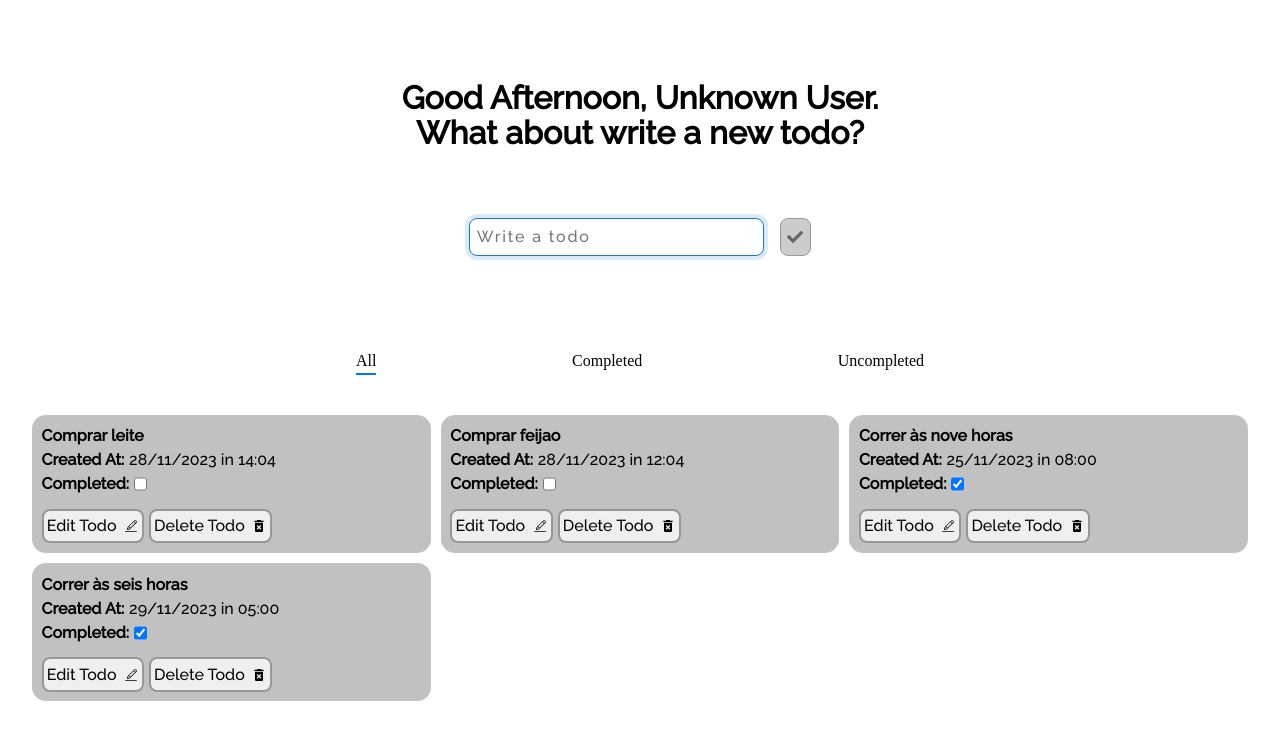
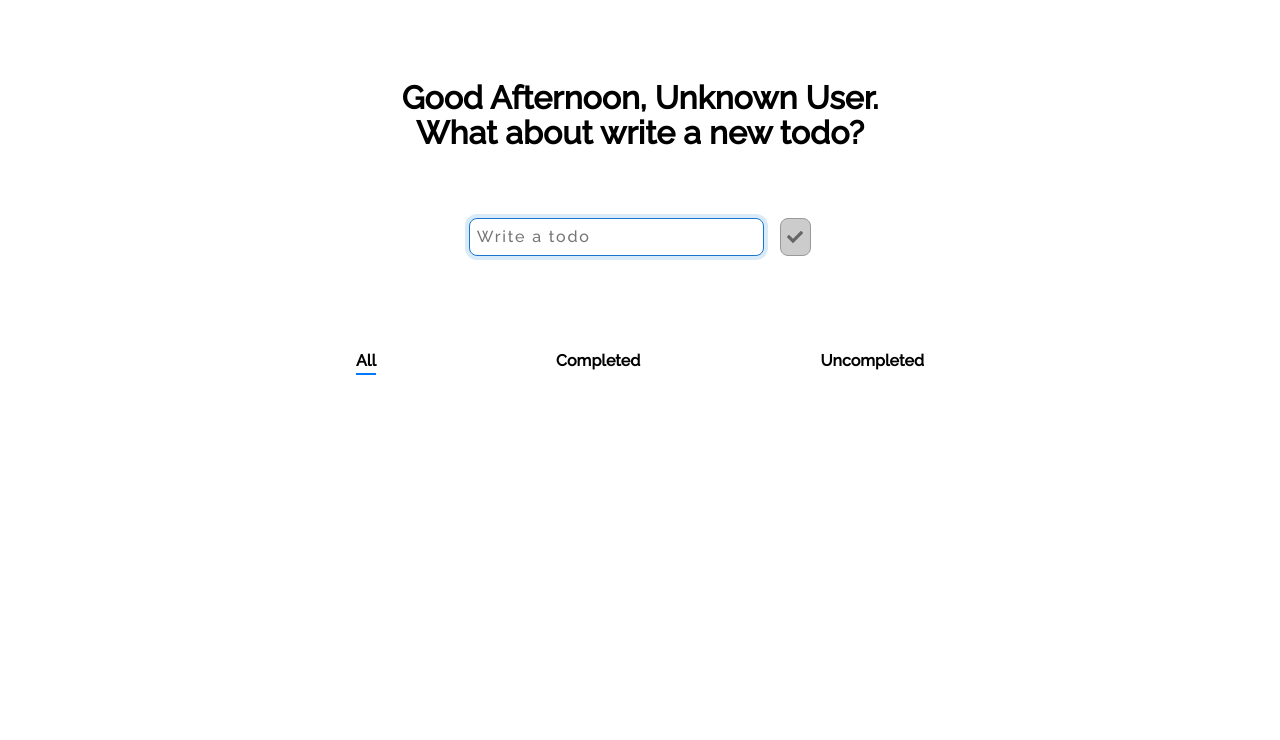
Before and after one commit to kaiohnr/todoList-app-react-redux, a React (Vite) app: page / in a window 1280 px wide. Shown: the top 740 px of the page. Built offline with nearby package versions, Linux system fonts and the light colour scheme.

Commit message:
bin created for deleted todos

```diff
--- a/src/features/todos/FilterTodoSlice.jsx
+++ b/src/features/todos/FilterTodoSlice.jsx
@@ -17,10 +17,18 @@ const filterSlice = createSlice({
     showUncompletedTodos: (state, action) => {
       state.filter = 'uncompleted';
     },
+    showDeletedTodos: (state, action) => {
+      console.log('deleted');
+      state.filter = 'deleted';
+    },
   },
 });
 
-export const { showAllTodos, showCompletedTodos, showUncompletedTodos } =
-  filterSlice.actions;
+export const {
+  showAllTodos,
+  showCompletedTodos,
+  showUncompletedTodos,
+  showDeletedTodos,
+} = filterSlice.actions;
 
 export default filterSlice.reducer;
--- a/src/features/todos/FilterTodos.jsx
+++ b/src/features/todos/FilterTodos.jsx
@@ -3,12 +3,15 @@ import {
   showAllTodos,
   showCompletedTodos,
   showUncompletedTodos,
+  showDeletedTodos,
 } from './FilterTodoSlice';
 import styles from './FilterTodos.module.css';
+import { IoTrashBin } from 'react-icons/io5';
 
 const FilterTodos = () => {
   const dispatch = useDispatch();
   const { filter } = useSelector((store) => store.filter);
+  const todosBin = useSelector((store) => store.todosBin);
 
   const showAll = () => {
     dispatch(showAllTodos());
@@ -20,6 +23,10 @@ const FilterTodos = () => {
 
   const showUncompleted = () => {
     dispatch(showUncompletedTodos());
+  };
+
+  const showDeleted = () => {
+    dispatch(showDeletedTodos());
   };
 
   return (
@@ -47,6 +54,22 @@ const FilterTodos = () => {
       >
         <p onClick={showUncompleted}>Uncompleted</p>
       </div>
+
+      {todosBin.length >= 1 && (
+        <div
+          className={` ${styles['filter-option__bin']} ${
+            filter === 'deleted' ? styles['active-bin'] : ''
+          } `}
+        >
+          <p onClick={showDeleted}>
+            Deleted Todos{' '}
+            <span className={styles['bin-count']}>
+              {todosBin ? todosBin.length : null}
+            </span>
+          </p>
+          <IoTrashBin />
+        </div>
+      )}
     </div>
   );
 };
--- a/src/features/todos/FilterTodos.module.css
+++ b/src/features/todos/FilterTodos.module.css
@@ -9,8 +9,58 @@
 }
 
 .filter-option {
+  font-family: 'Raleway', sans-serif;
+  font-weight: bold;
   position: relative;
   cursor: pointer;
+}
+
+.filter-option__bin {
+  position: relative;
+  cursor: pointer;
+  font-family: 'Raleway', sans-serif;
+  font-weight: bold;
+  display: flex;
+  align-items: center;
+  gap: 0.4rem;
+  text-align: center;
+}
+
+.filter-option__bin::after {
+  content: '';
+  position: absolute;
+  width: 0px;
+  height: 2px;
+  left: 50%;
+  top: 95%;
+  background-color: #0077ff;
+  transition: all ease-in-out 0.2s;
+}
+
+.filter-option:hover::after {
+  width: 100%;
+  left: 0;
+}
+
+.bin-count {
+  position: absolute;
+  left: -10%;
+  bottom: 60%;
+  z-index: -1;
+  height: 25px;
+  width: 25px;
+  background-color: rgb(255, 64, 64);
+  border-radius: 50%;
+  display: inline-block;
+}
+
+.active-bin::after {
+  content: '';
+  position: absolute;
+  background-color: #0077ff;
+  width: 100%;
+  height: 2px;
+  left: 0;
 }
 
 .filter-option::after {
--- a/src/features/todos/TodoItem.jsx
+++ b/src/features/todos/TodoItem.jsx
@@ -5,6 +5,10 @@ import { useDispatch } from 'react-redux';
 import { deleteTodo, completeTodo, setTodoAsEditing } from './todosSlice';
 import { editTitle } from './todoTitleSlice';
 import { useSelector } from 'react-redux';
+import { addDeletedTodo } from './TodosBinSlice';
+import { deleteTodoPermanently } from './TodosBinSlice';
+import { addTodoFromRestore } from './todosSlice';
+import { showAllTodos } from './FilterTodoSlice';
 
 const TodoItem = ({
   id,
@@ -17,6 +21,8 @@ const TodoItem = ({
   isEditing,
 }) => {
   const dispatch = useDispatch();
+  const allTodos = useSelector((state) => state.todos);
+  const deletedTodos = useSelector((state) => state.todosBin);
 
   const changeCompleteTodo = () => {
     dispatch(completeTodo(id));
@@ -29,6 +35,46 @@ const TodoItem = ({
 
   const handleDeleteTodo = () => {
     dispatch(deleteTodo(id));
+    dispatch(
+      addDeletedTodo({
+        id,
+        title,
+        completed,
+        createdDate,
+        createdTime,
+        editedDate,
+        editedTime,
+        isEditing,
+      })
+    );
+  };
+
+  const getDeletedTodo = deletedTodos.find((todo) => todo.id === id);
+
+  const handleRestoreTodo = () => {
+    dispatch(
+      addTodoFromRestore({
+        id,
+        title,
+        completed,
+        createdDate,
+        createdTime,
+        editedDate,
+        editedTime,
+        isEditing,
+      })
+    );
+    dispatch(deleteTodoPermanently(id));
+    if (deletedTodos.length === 1) {
+      dispatch(showAllTodos());
+    }
+  };
+
+  const handleDeleteTodoPermanently = () => {
+    dispatch(deleteTodoPermanently(id));
+    if (deletedTodos.length === 1) {
+      dispatch(showAllTodos());
+    }
   };
 
   return (
@@ -66,18 +112,37 @@ const TodoItem = ({
       </div>
 
       <div className={styles['todo-item__options']}>
+        {getDeletedTodo ? (
+          <button
+            className={styles['todo-item__edit-btn']}
+            onClick={() => handleRestoreTodo()}
+          >
+            Restore Todo <CiEdit />
+          </button>
+        ) : (
           <button
             className={styles['todo-item__edit-btn']}
             onClick={() => handleSetEditTodo()}
           >
             Edit Todo <CiEdit />
           </button>
+        )}
+
+        {getDeletedTodo ? (
+          <button
+            className={styles['todo-item__delete-btn']}
+            onClick={() => handleDeleteTodoPermanently()}
+          >
+            Delete Todo Permanently <MdDeleteForever />
+          </button>
+        ) : (
           <button
             className={styles['todo-item__delete-btn']}
             onClick={() => handleDeleteTodo()}
           >
             Delete Todo <MdDeleteForever />
           </button>
+        )}
       </div>
     </li>
   );
--- /dev/null
+++ b/src/features/todos/TodosBinSlice.jsx
@@ -0,0 +1,19 @@
+import { createSlice } from '@reduxjs/toolkit';
+
+const initialState = [];
+
+const todosBinSlice = createSlice({
+  name: 'todosBin',
+  initialState,
+  reducers: {
+    addDeletedTodo: (state, action) => {
+      return (state = [...state, action.payload]);
+    },
+    deleteTodoPermanently: (state, action) => {
+      return (state = state.filter((todo) => todo.id !== action.payload));
+    },
+  },
+});
+
+export const { addDeletedTodo, deleteTodoPermanently } = todosBinSlice.actions;
+export default todosBinSlice.reducer;
--- a/src/features/todos/TodosList.jsx
+++ b/src/features/todos/TodosList.jsx
@@ -6,6 +6,7 @@ import FilterTodos from './FilterTodos';
 const TodosList = () => {
   const allTodos = useSelector((state) => state.todos);
   const { filter } = useSelector((state) => state.filter);
+  const deletedTodos = useSelector((state) => state.todosBin);
 
   const completedTodos = allTodos.filter((todo) => todo.completed === true);
   const uncompletedTodos = allTodos.filter((todo) => todo.completed === false);
@@ -26,6 +27,10 @@ const TodosList = () => {
           {filter === 'uncompleted' &&
             uncompletedTodos.map((todo) => <TodoItem key={todo.id} {...todo} />)}
         </ul>
+        <ul>
+          {filter === 'deleted' &&
+            deletedTodos.map((todo) => <TodoItem key={todo.id} {...todo} />)}
+        </ul>
       </div>
     </div>
   );
--- a/src/features/todos/todosSlice.jsx
+++ b/src/features/todos/todosSlice.jsx
@@ -3,48 +3,7 @@ import { nanoid } from 'nanoid';
 import { current } from '@reduxjs/toolkit';
 import moment from 'moment/moment';
 
-const initialState = [
-  {
-    id: '1',
-    createdDate: '28/11/2023',
-    createdTime: '14:04',
-    editedDate: '',
-    editedTime: '',
-    title: 'Comprar leite',
-    completed: false,
-    isEditing: false,
-  },
-  {
-    id: '2',
-    createdDate: '28/11/2023',
-    createdTime: '12:04',
-    editedDate: '',
-    editedTime: '',
-    title: 'Comprar feijao',
-    completed: false,
-    isEditing: false,
-  },
-  {
-    id: '3',
-    createdDate: '25/11/2023',
-    createdTime: '08:00',
-    editedDate: '',
-    editedTime: '',
-    title: 'Correr às nove horas',
-    completed: true,
-    isEditing: false,
-  },
-  {
-    id: '4',
-    createdDate: '29/11/2023',
-    createdTime: '05:00',
-    editedDate: '',
-    editedTime: '',
-    title: 'Correr às seis horas',
-    completed: true,
-    isEditing: false,
-  },
-];
+const initialState = [];
 
 const todosSlice = createSlice({
   name: 'todos',
@@ -66,6 +25,11 @@ const todosSlice = createSlice({
       };
 
       return (state = [newTodo, ...state]);
+    },
+    addTodoFromRestore: {
+      reducer(state, action) {
+        return (state = [action.payload, ...state]);
+      },
     },
     deleteTodo: {
       reducer(state, action) {
@@ -98,6 +62,12 @@ const todosSlice = createSlice({
   },
 });
 
-export const { addTodo, deleteTodo, completeTodo, setTodoAsEditing, editTodoTitle } =
-  todosSlice.actions;
+export const {
+  addTodo,
+  deleteTodo,
+  completeTodo,
+  setTodoAsEditing,
+  editTodoTitle,
+  addTodoFromRestore,
+} = todosSlice.actions;
 export default todosSlice.reducer;
--- a/src/store/store.jsx
+++ b/src/store/store.jsx
@@ -3,11 +3,13 @@ import { configureStore } from '@reduxjs/toolkit';
 import todosReducer from '../features/todos/todosSlice';
 import todoTitleReducer from '../features/todos/todoTitleSlice';
 import filterTodoReducer from '../features/todos/FilterTodoSlice';
+import TodosBinReducer from '../features/todos/TodosBinSlice';
 
 export const store = configureStore({
   reducer: {
     todos: todosReducer,
     todoTitle: todoTitleReducer,
     filter: filterTodoReducer,
+    todosBin: TodosBinReducer,
   },
 });
```
Lines whose indentation alone changed are shown as unchanged.
